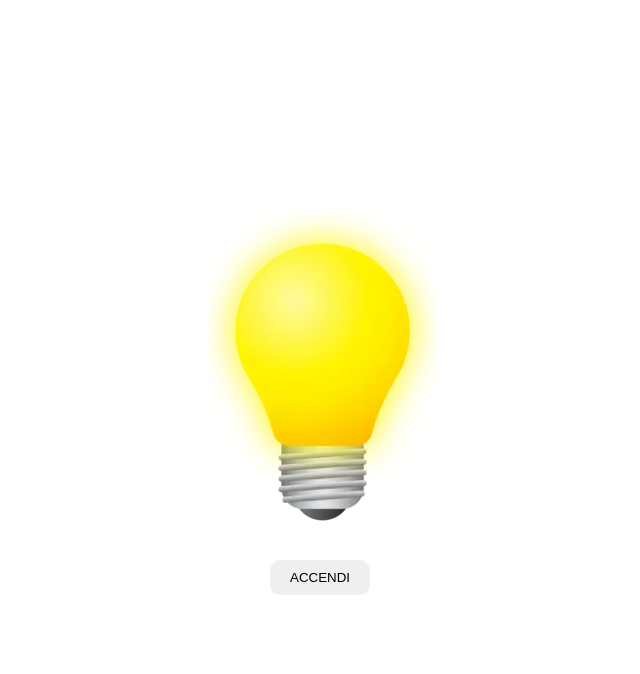
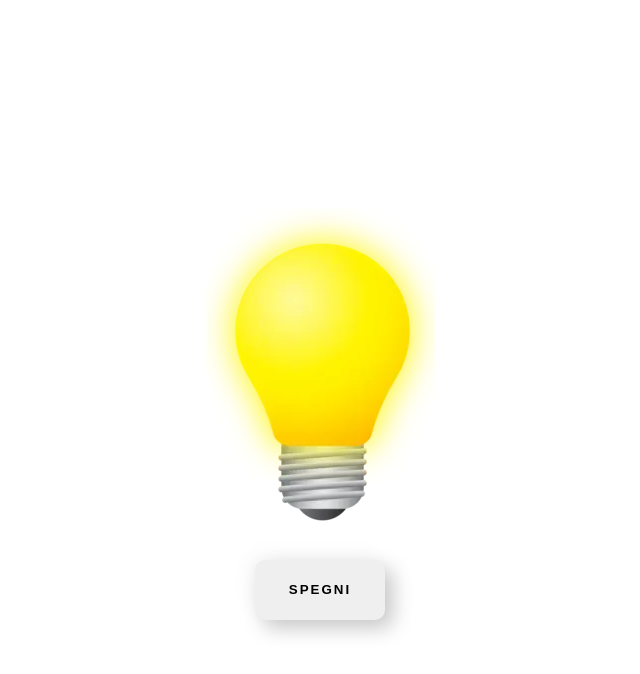
Before and after one commit to valentinobellini/js-dom-1, a plain HTML site: page index.html in a window 1280 px wide. Both pictures are taken after a click on the button "ACCENDI". Shown: the whole page, without its empty margins (320-960 px from the left). Drawn offline with Linux system fonts and the light colour scheme.

Commit message:
feat: bonus onf/off

```diff
--- a/css/style.css
+++ b/css/style.css
@@ -7,24 +7,25 @@
     margin-top: 200px;
 }
 
-#image {}
-
 #button {
     border: none;
-    padding: 10px 20px;
+    width: 130px;
+    height: 60px;
     border-radius: 10px;
+    font-weight: 900;
+    line-height: 100%;
+    text-align: center;
+    letter-spacing: 2px;
 }
 
-/* .off {
-    background-color: rgb(181, 247, 181);
-    border-radius: 39px;
+.off {
+    border-radius: 35px;
     box-shadow: 8px 8px 20px #c7c7c7,
         -8px -8px 20px #f9f9f9;
 }
 
 .on {
-    background-color: rgb(248, 183, 183);
-    border-radius: 39px;
+    border-radius: 35px;
     box-shadow: 8px 8px 20px #c7c7c7,
         -8px -8px 20px #f9f9f9;
-} */
+}
--- a/js/script.js
+++ b/js/script.js
@@ -6,7 +6,15 @@ const button = document.getElementById('button');
 
 // gestiamo il cambio immagine
 button.addEventListener('click', function(){
+    const isOff = lamp.src.includes('white_lamp') && button.classList.contains('off');
 
-    lamp.src = './img/yellow_lamp.png';
-    button.className = 'on';
+    if(isOff){
+        lamp.src = './img/yellow_lamp.png';
+        button.className = 'on';
+        button.innerHTML = 'SPEGNI';
+    } else {
+        lamp.src = './img/white_lamp.png';
+        button.className = 'off';
+        button.innerHTML = 'ACCENDI';
+    }
 });
```
